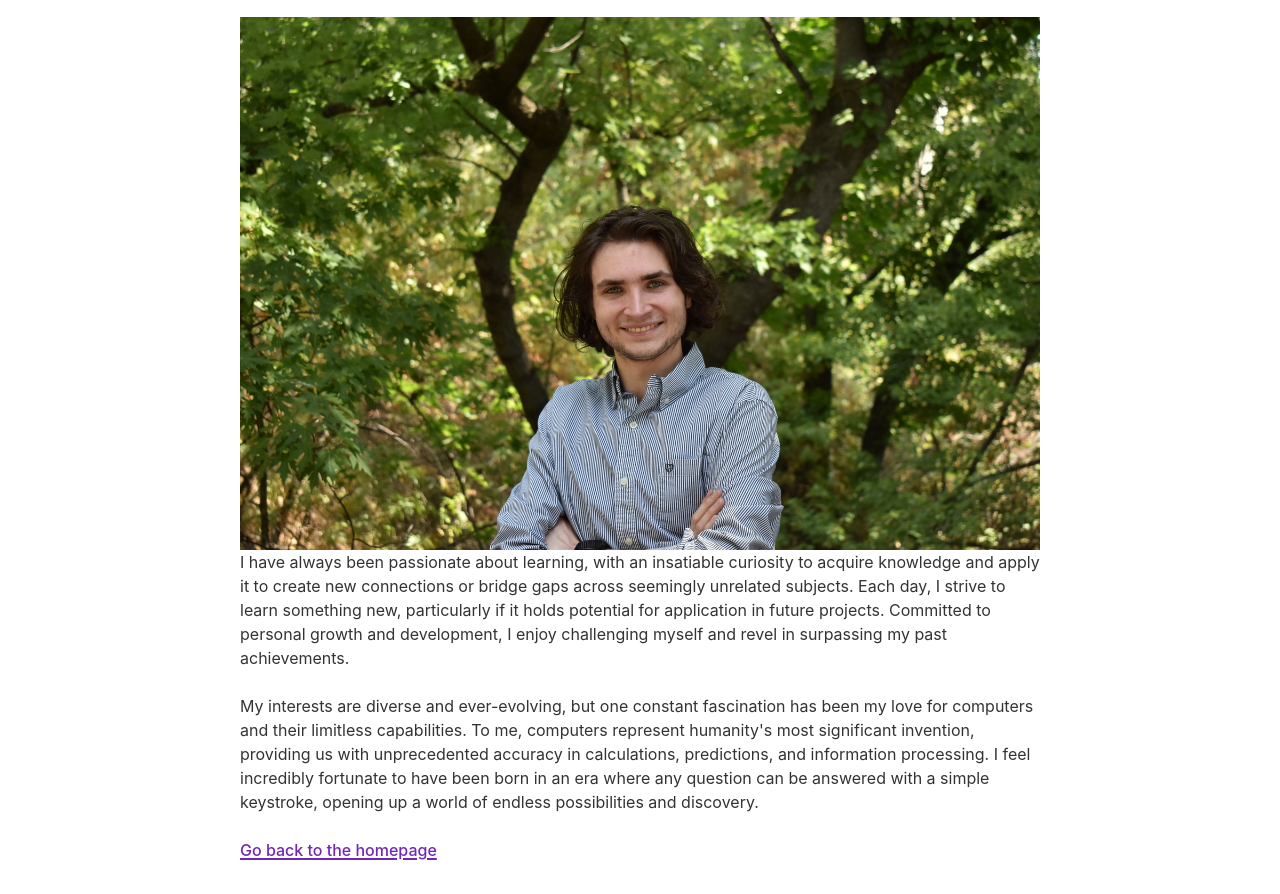
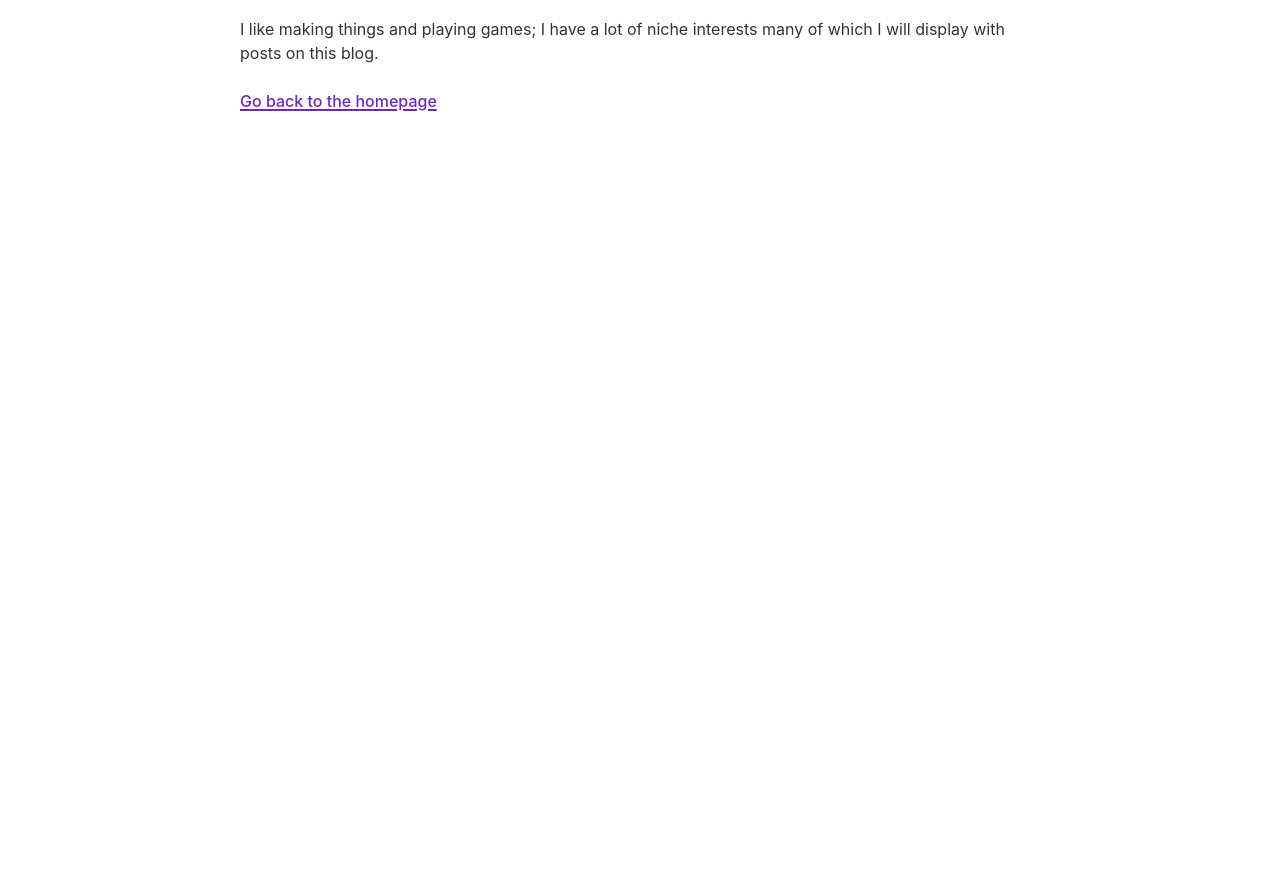
Before and after one commit to Yalton/neoBlog, a Gatsby site in the folder blog/: page /about in a window 1280 px wide. Shown: the part 163-1057 px from the top of the page. After the commit the page ends 800 px from the top, so only its background shows below. Built offline with nearby package versions, Linux system fonts and the light colour scheme; Gatsby itself is replaced by a stand-in of ours.

Commit message:
About page cleaned, and index lazy load implemented

```diff
--- a/blog/src/pages/about.js
+++ b/blog/src/pages/about.js
@@ -17,15 +17,9 @@ const AboutPage = ({ pageTitle, pageHeading }) => (
       </div>
     </div>
     <div className="content_container">
-      <div className="content_block">
-        <div className="lfloat sub_content_block">
-          <StaticImage src="../images/main_50.JPG" alt="Description" />
+        <div className="lalligned sub_content_block"> {/* Moved this <div> outside the previous one */}
+          <p>I like making things and playing games; I have a lot of niche interests many of which I will display with posts on this blog.</p>
         </div>
-        <div className="lalligned sub_content_block"> {/* Moved this <div> outside the previous one */}
-          <p>I have always been passionate about learning, with an insatiable curiosity to acquire knowledge and apply it to create new connections or bridge gaps across seemingly unrelated subjects. Each day, I strive to learn something new, particularly if it holds potential for application in future projects. Committed to personal growth and development, I enjoy challenging myself and revel in surpassing my past achievements.</p>
-          <p>My interests are diverse and ever-evolving, but one constant fascination has been my love for computers and their limitless capabilities. To me, computers represent humanity's most significant invention, providing us with unprecedented accuracy in calculations, predictions, and information processing. I feel incredibly fortunate to have been born in an era where any question can be answered with a simple keystroke, opening up a world of endless possibilities and discovery.</p>
-        </div>
-      </div>
     </div>
     <Link to="/">Go back to the homepage</Link>
   </Layout>
```
Also changed, not shown: blog/src/pages/index.js (+6 -2 lines).
